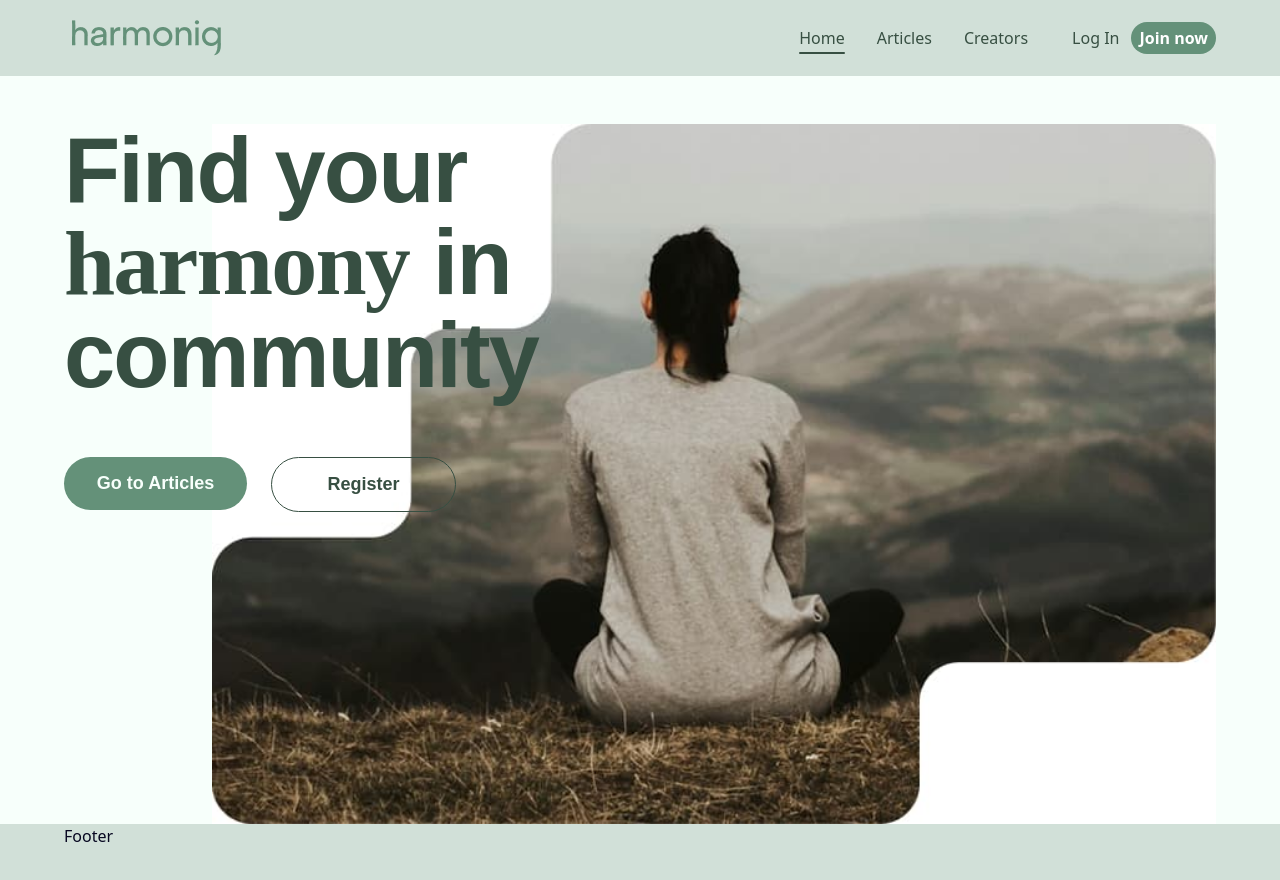
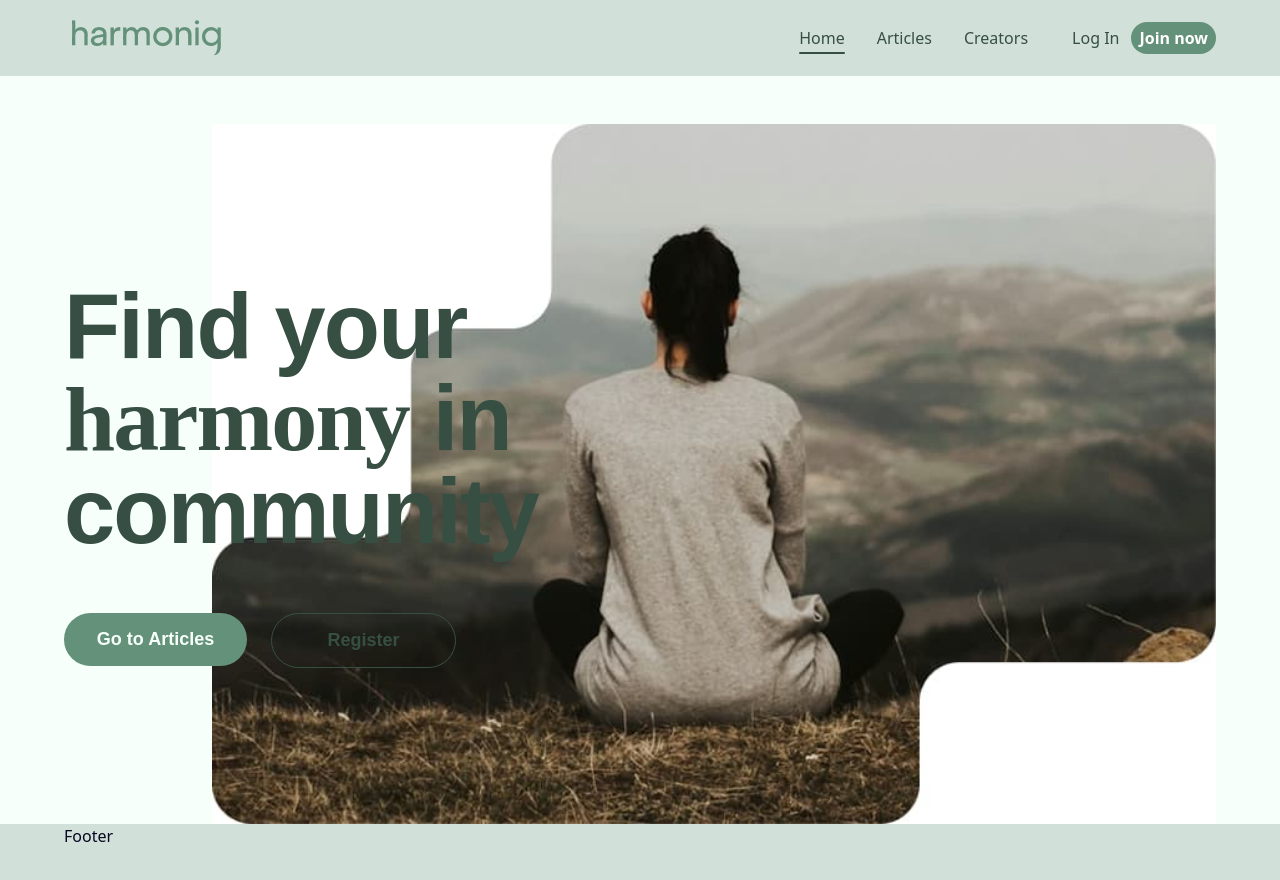
Before and after one commit to serhiilukianenkodev/harmoniq_app, a React (Vite) app: page / in a window 1280 px wide. Shown: the top 880 px of the page. Built offline with nearby package versions, Linux system fonts and the light colour scheme.

Commit message:
WIP: доработки стилей Hero и AuthNav

```diff
--- a/src/components/AuthNav/AuthNav.module.css
+++ b/src/components/AuthNav/AuthNav.module.css
@@ -30,6 +30,6 @@
 .joinNow:focus {
   background: var(--Green, #649179);
   box-shadow: 0 0 0 2px #fff, 0 0 0 6px rgba(78, 70, 180, 0.12);
-  /* outline: none; */
+  outline: none;
   color: var(--White, #f7fffb);
 }
--- a/src/components/Hero/Hero.module.css
+++ b/src/components/Hero/Hero.module.css
@@ -11,7 +11,7 @@
 
 .hero {
   display: flex;
-  align-items: flex-start;
+  align-items: center;
   justify-content: flex-start;
   margin-top: 48px;
 
```
